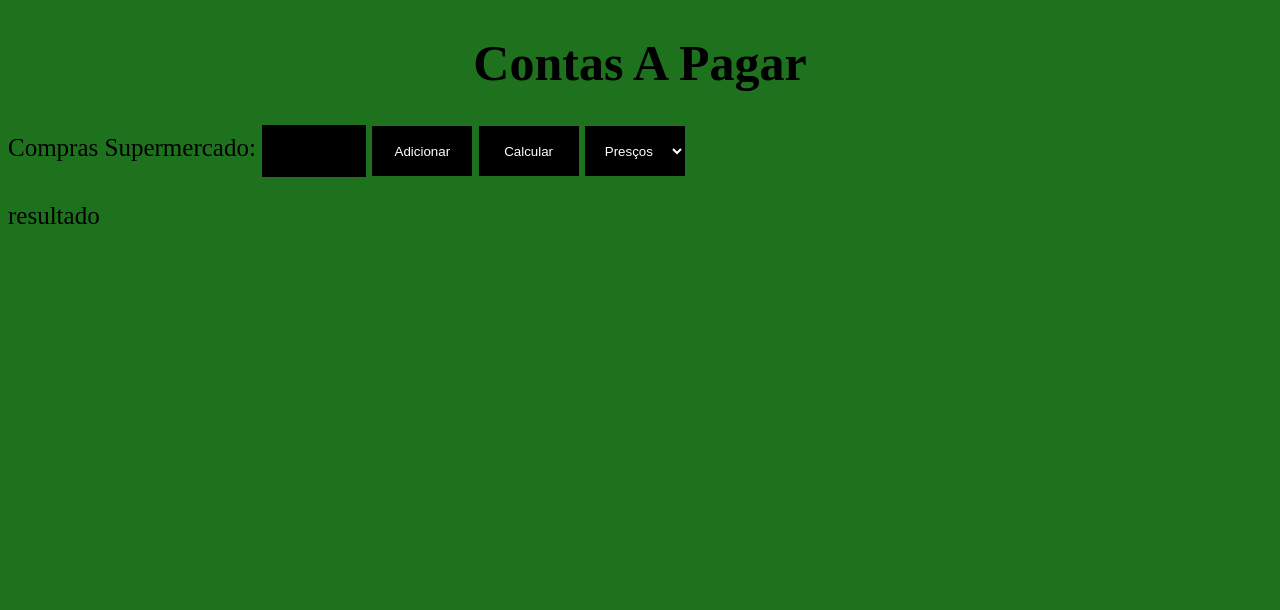
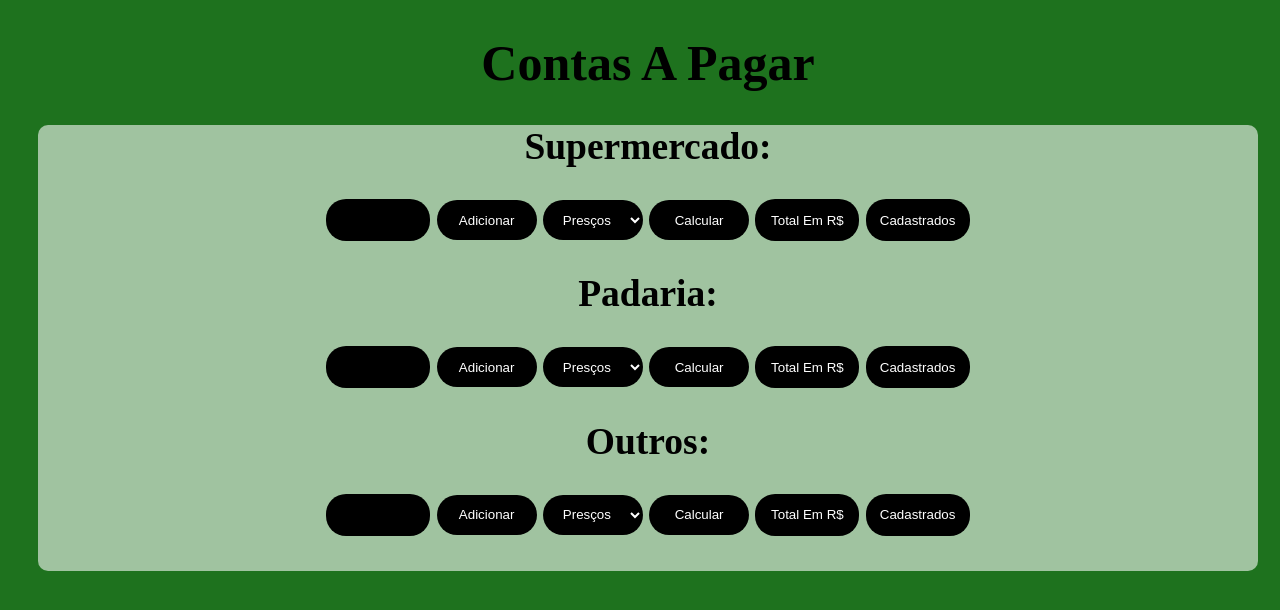
Before and after one commit to arthur-kf/Contas_A_Pagar, a plain HTML site: page index.html in a window 1280 px wide. Drawn offline with Linux system fonts and the light colour scheme.

Commit message:
Novo estilo, Inicio da refatoração, Inserção de novos topicos com Padaria e Outros

```diff
--- a/index.html
+++ b/index.html
@@ -9,22 +9,61 @@
 <body>
     <h1>Contas A Pagar</h1>
 
+<div id="Global">
+    <section id="pagar">
 
-    <section id="pagar">
-            <p>Compras Supermercado:
 
+            <h1>Supermercado:</h1>
+            <p>
                 <input type="number" name="SM" id="SM" class="Campo">
 
                 <input type="button" value="Adicionar" onclick="adicionar()" class="Campo">
 
+                <select name="lista" id="lista" class="Campo"><option>Presços</option></select>
+
                 <input type="button" value="Calcular" onclick="Calcular()" class="Campo">
+
+                <input type="text" value="Total Em R$" id="resTotal" class="Campo">
+
+                <input type="text" value="Cadastrados" id="resCadastrado" class="Campo">
+            </p>
+
+
+            <h1>Padaria:</h1>
+            <p>
+                <input type="number" name="PD" id="PD" class="Campo">
+
+                <input type="button" value="Adicionar" onclick="adicionarP()" class="Campo">
 
                 <select name="lista" id="lista" class="Campo"><option>Presços</option></select>
 
-            <p id="res">resultado</p>
+                <input type="button" value="Calcular" onclick="CalcularP()" class="Campo">
+
+                <input type="text" value="Total Em R$" id="resTotal" class="Campo">
+
+                <input type="text" value="Cadastrados" id="resCadastrado" class="Campo">
+            </p>
+
+
+            <h1>Outros:</h1>
+            <p>
+                <input type="number" name="SM" id="SM" class="Campo">
+
+                <input type="button" value="Adicionar" onclick="adicionarO()" class="Campo">
+
+                <select name="lista" id="lista" class="Campo"><option>Presços</option></select>
+
+                <input type="button" value="Calcular" onclick="CalcularO()" class="Campo">
+
+                <input type="text" value="Total Em R$" id="resTotal" class="Campo">
+
+                <input type="text" value="Cadastrados" id="resCadastrado" class="Campo">
+            </p>
 
     </section>
-
+</div>
 </body>
 <script src="script.js"></script>
+<script src="script2.js"></script>
+<script src="script3.js"></script>
 </html>
--- a/script.js
+++ b/script.js
@@ -2,6 +2,8 @@ let SuperMercado = document.getElementById("SM")
 let lista = document.getElementById("lista")
 let res = document.getElementById("res")
 let valores = []
+let resTotal = document.getElementById("resTotal")
+let resCadastro = document.getElementById("resCadastrado")
 
 function adicionar(){
 
@@ -30,9 +32,10 @@ function Calcular(){
             soma += valores[pos]
         }
 
-        res.innerHTML = ""
-        res.innerHTML += `<p>Ao todo, temos ${total} números cadastrados.</p>`
-        res.innerHTML += `<p>A soma dos valores é ${soma}.</p>`
+        resTotal.value = ""
+        resCadastro.value = ""
+        resTotal.value += `R$${soma}`
+        resCadastro.value += `${total}`
 
 
 
--- a/style.css
+++ b/style.css
@@ -2,18 +2,24 @@ body{
     text-align: center;
     background-color: rgb(30, 114, 30);
     font-size: 25px;
+    width: 100%;
+    height: 100%;
 }
 
-#pagar{
-    text-align: left;
+#Global{
+    background-color: rgba(255, 255, 255, 0.575);
+    border-radius: 10px;
+    margin-left: 30px;
+    margin-right: 30px;
+    padding-bottom: 10px;
 }
-
 .Campo{
     width: 100px;
-    height: 50px;
+    height: 40px;
     border: none;
     background-color: black;
     color: white;
     text-align: center;
+    border-radius: 20px;
 
 }
```
Also changed, not shown: script2.js (added), script3.js (added).
